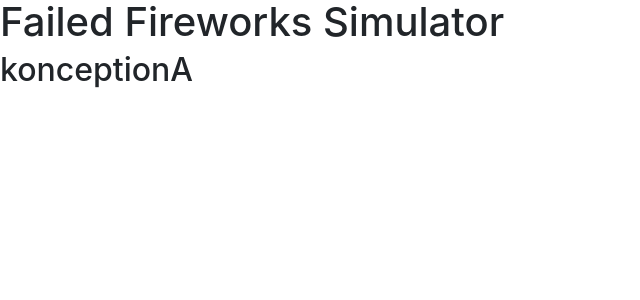
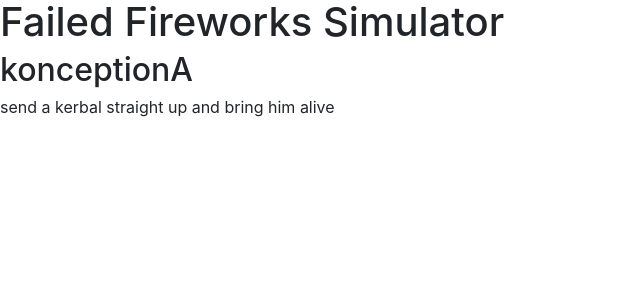
Before and after one commit to bpaulin/FFS, a Jekyll site: the page built from docs/_missions/konception/konceptionA.md, in a window 1280 px wide. Shown: the top 300 px of the page, without its empty margins (0-640 px from the left). Built offline with Jekyll 4.4.1, drawn with Linux system fonts in a browser that asks for light colours; nearby versions of some CDN libraries.

Commit message:
konceptionA

```diff
--- a/docs/_missions/konception/konceptionA.md
+++ b/docs/_missions/konception/konceptionA.md
@@ -1,5 +1,7 @@
 ---
 name: konceptionA
 program: konception
+goal: send a kerbal straight up and bring him alive
+tech: 1
 layout: mission
 ---
```
Also changed, not shown: 7 other files.
